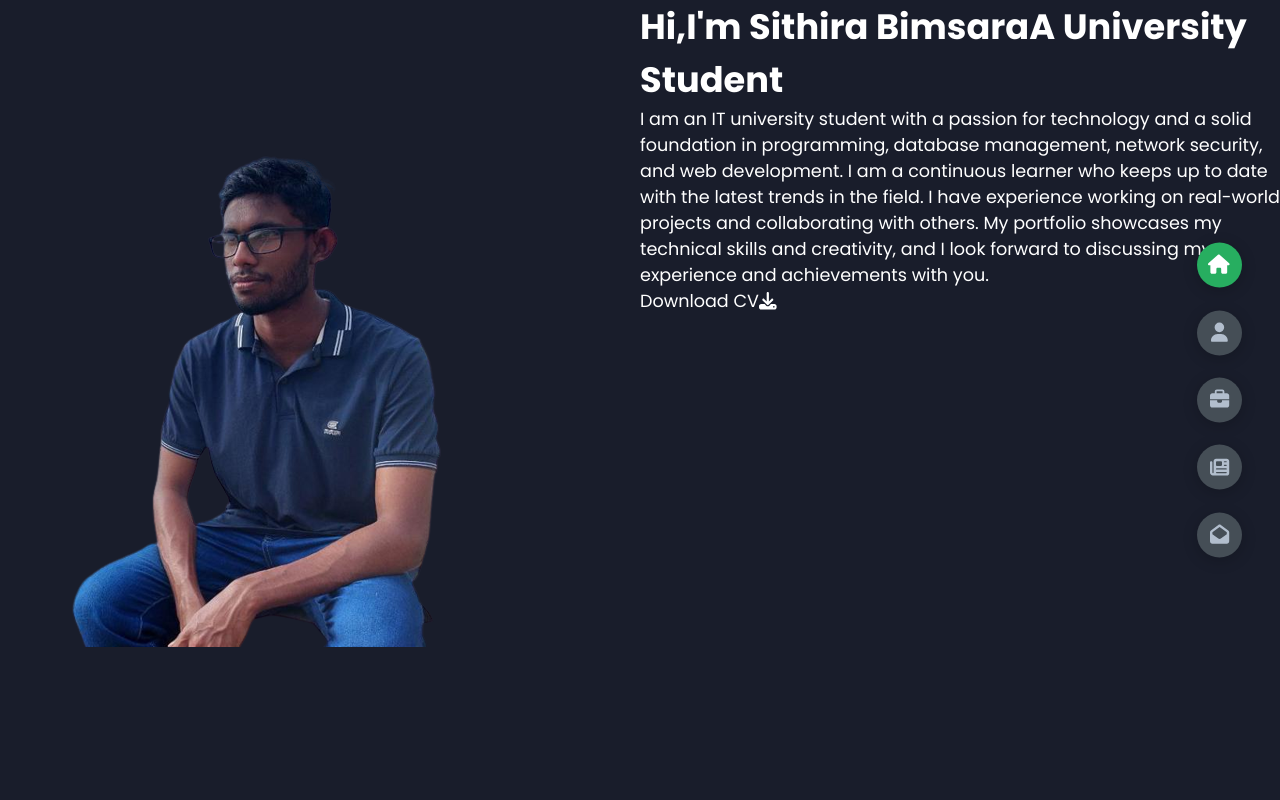
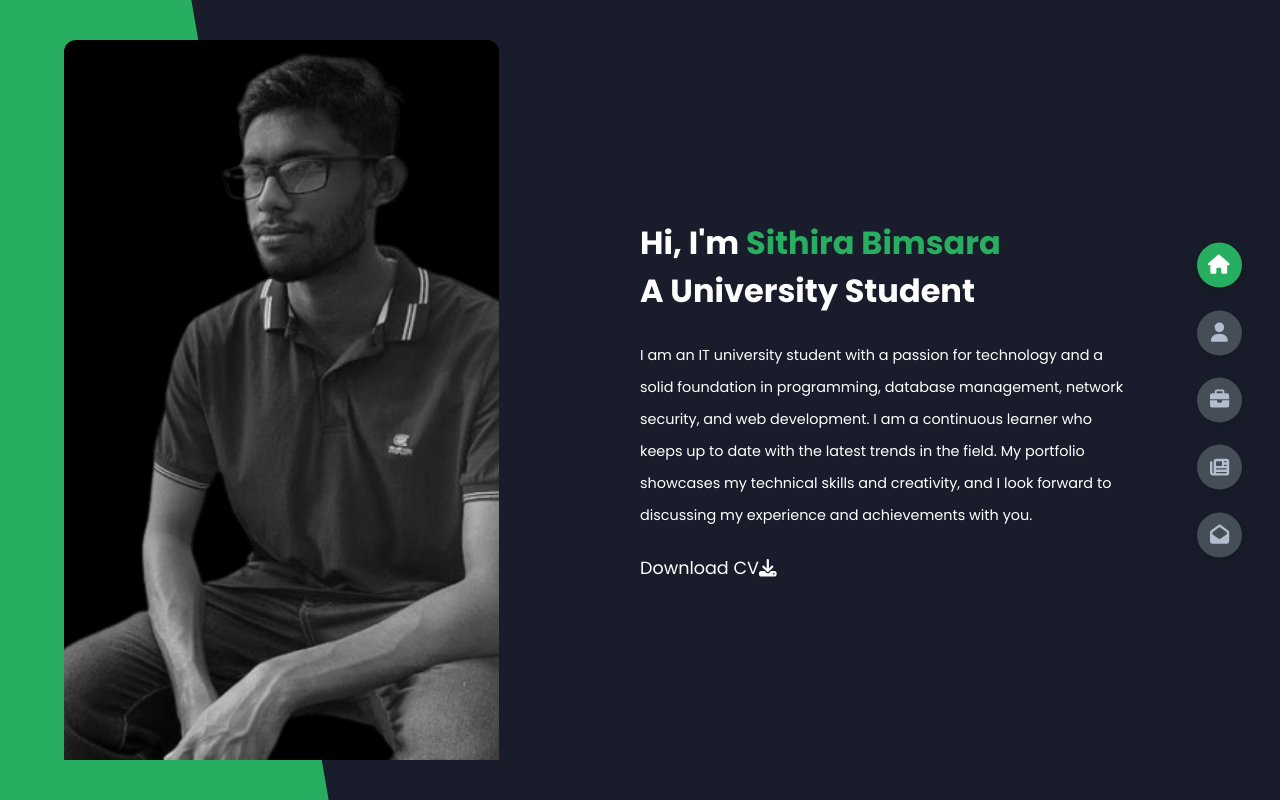
Before and after one commit to SBimsara/portofolio, a React (Create React App) app: page / in a window 1280 px wide. Built offline with nearby package versions, Linux system fonts and the light colour scheme.

Commit message:
styled image and self-intro

```diff
--- a/src/App.js
+++ b/src/App.js
@@ -52,13 +52,12 @@ function App() {
 
           <div className='right-header'>
             <h1 className='name'>
-              Hi,I'm <span>Sithira Bimsara</span>
-              A University Student
+              Hi, I'm <span>Sithira Bimsara</span>
+              <br/>A University Student
             </h1>
             <p>
             I am an IT university student with a passion for technology and a solid foundation in programming, database management, network security, and web development.
             I am a continuous learner who keeps up to date with the latest trends in the field.
-            I have experience working on real-world projects and collaborating with others.
             My portfolio showcases my technical skills and creativity, and I look forward to discussing my experience and achievements with you.
             </p>
 
--- a/src/styles/styles.css
+++ b/src/styles/styles.css
@@ -143,4 +143,54 @@ section {
   display: flex;
   align-items: center;
   position: relative;
-}/*# sourceMappingURL=styles.css.map */
+}
+.header-content .left-header .h-shape {
+  transition: all 0.4s ease-in-out;
+  width: 65%;
+  height: 100%;
+  background-color: var(--color-secondary);
+  position: absolute;
+  left: 0;
+  top: 0;
+  z-index: -1;
+  -webkit-clip-path: polygon(0 0, 46% 0, 79% 100%, 0% 100%);
+          clip-path: polygon(0 0, 46% 0, 79% 100%, 0% 100%);
+}
+.header-content .left-header .image {
+  border-radius: var(--br-sm-2);
+  height: 90%;
+  width: 68%;
+  margin-left: 4rem;
+  background-color: var(--color-black);
+  transition: all 0.4s ease-in-out;
+}
+.header-content .left-header .image img {
+  width: 100%;
+  height: 100%;
+  -o-object-fit: cover;
+     object-fit: cover;
+  transition: all 0.4s ease-in-out;
+  filter: grayscale(100%);
+}
+.header-content .left-header .image img:hover {
+  filter: grayscale(0);
+}
+.header-content .right-header {
+  display: flex;
+  flex-direction: column;
+  justify-content: center;
+  padding-right: 9rem;
+}
+.header-content .right-header .name {
+  font-size: 2rem;
+}
+.header-content .right-header .name span {
+  color: var(--color-secondary);
+}
+.header-content .right-header p {
+  font-size: 0.9rem;
+  margin: 1.5rem 0;
+  line-height: 2rem;
+}
+
+/* independent components *//*# sourceMappingURL=styles.css.map */
--- a/src/styles/styles.scss
+++ b/src/styles/styles.scss
@@ -161,5 +161,60 @@ section {
         display: flex;
         align-items: center;
         position: relative;
+        .h-shape{
+            transition: all .4s ease-in-out;
+            width: 65%;
+            height: 100%;
+            background-color: var(--color-secondary);
+            position: absolute;
+            left: 0;
+            top: 0;
+            z-index: -1;
+            clip-path: polygon(0 0, 46% 0, 79% 100%, 0% 100%);
+        }
+
+        .image{
+            border-radius: var(--br-sm-2);
+            height: 90%;
+            width: 68%;
+            margin-left: 4rem;
+            background-color: var(--color-black);
+            transition: all .4s ease-in-out;
+
+            img{
+                width: 100%;
+                height: 100%;
+                object-fit: cover;
+                transition: all .4s ease-in-out;
+                filter: grayscale(100%);
+
+                &:hover{
+                    filter: grayscale(0);
+                }
+            }
+        }
+    }
+
+    .right-header{
+        display: flex;
+        flex-direction: column;
+        justify-content: center;
+        padding-right: 9rem;
+
+        .name{
+            font-size: 2rem;
+
+            span{
+                color: var(--color-secondary);
+            }
+        }
+        p{
+            font-size: .9rem;
+            margin: 1.5rem 0;
+            line-height: 2rem;
+        }
     }
 }
+
+
+/* independent components */
```
Also changed, not shown: 1 other file (tests, documents, lock files or other folders).
